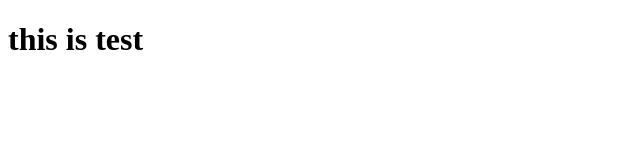
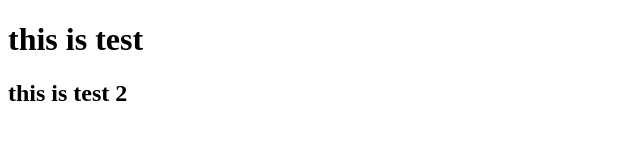
Before and after one commit to devtricks-company/demo, a plain HTML site: page index.html in a window 1280 px wide. Shown: the whole page, without its empty margins (0-640 px from the left). Drawn offline with Linux system fonts and the light colour scheme.

Commit message:
Test One

```diff
--- a/index.html
+++ b/index.html
@@ -7,5 +7,6 @@
 </head>
 <body>
     <h1>this is test</h1>
+    <h2>this is test 2</h2>
 </body>
 </html>
```
